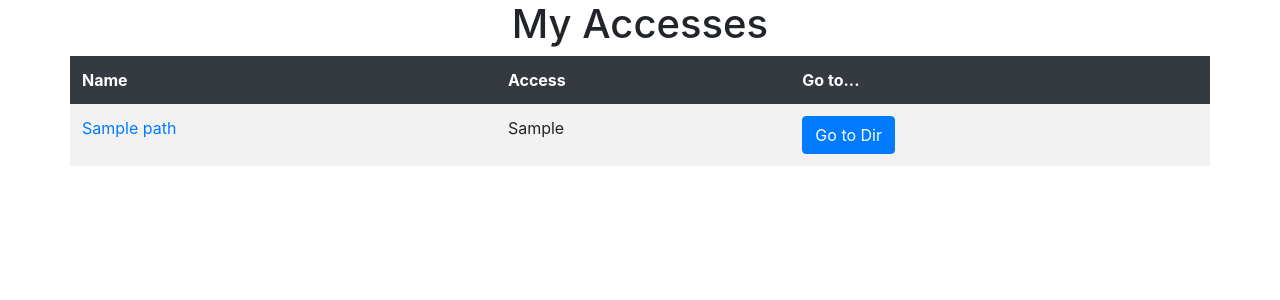
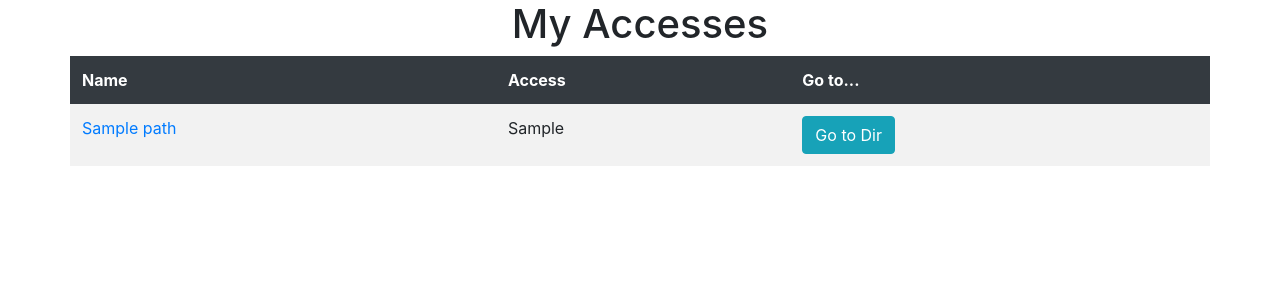
Before and after one commit to AleksandrKovshariov/Client, a Flask app: template templates/files/accesses.html in a window 1280 px wide. Shown: the part 56-356 px from the top of the page. Run offline with Flask 2, Linux system fonts and the light colour scheme; the template is opened without the code that fills it: most values are stand-ins (such as "Sample title", 1, 10 or a date in 2020); some libraries are stand-ins or nearby versions.

Commit message:
Small style changes

```diff
--- a/templates/files/accesses.html
+++ b/templates/files/accesses.html
@@ -27,7 +27,7 @@
                 </td>
                 <td>
                     <a href="{{ url_for('files.resource', sub_path=access['pathToRoot']) }}">
-                        <button type="submit" class="btn btn-primary">
+                        <button type="submit" class="btn btn-info">
                             Go to Dir
                         </button>
                     </a>
```
